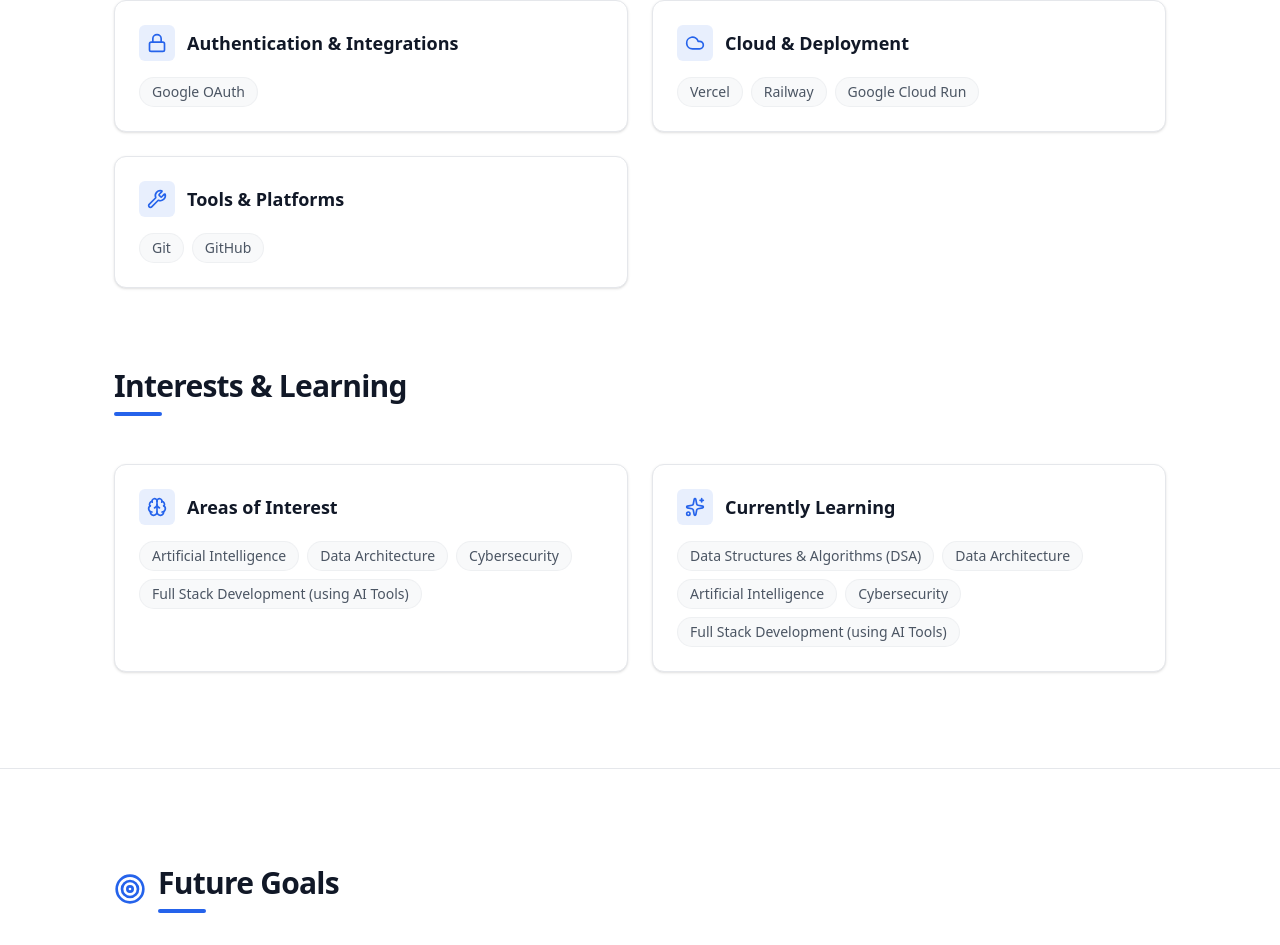
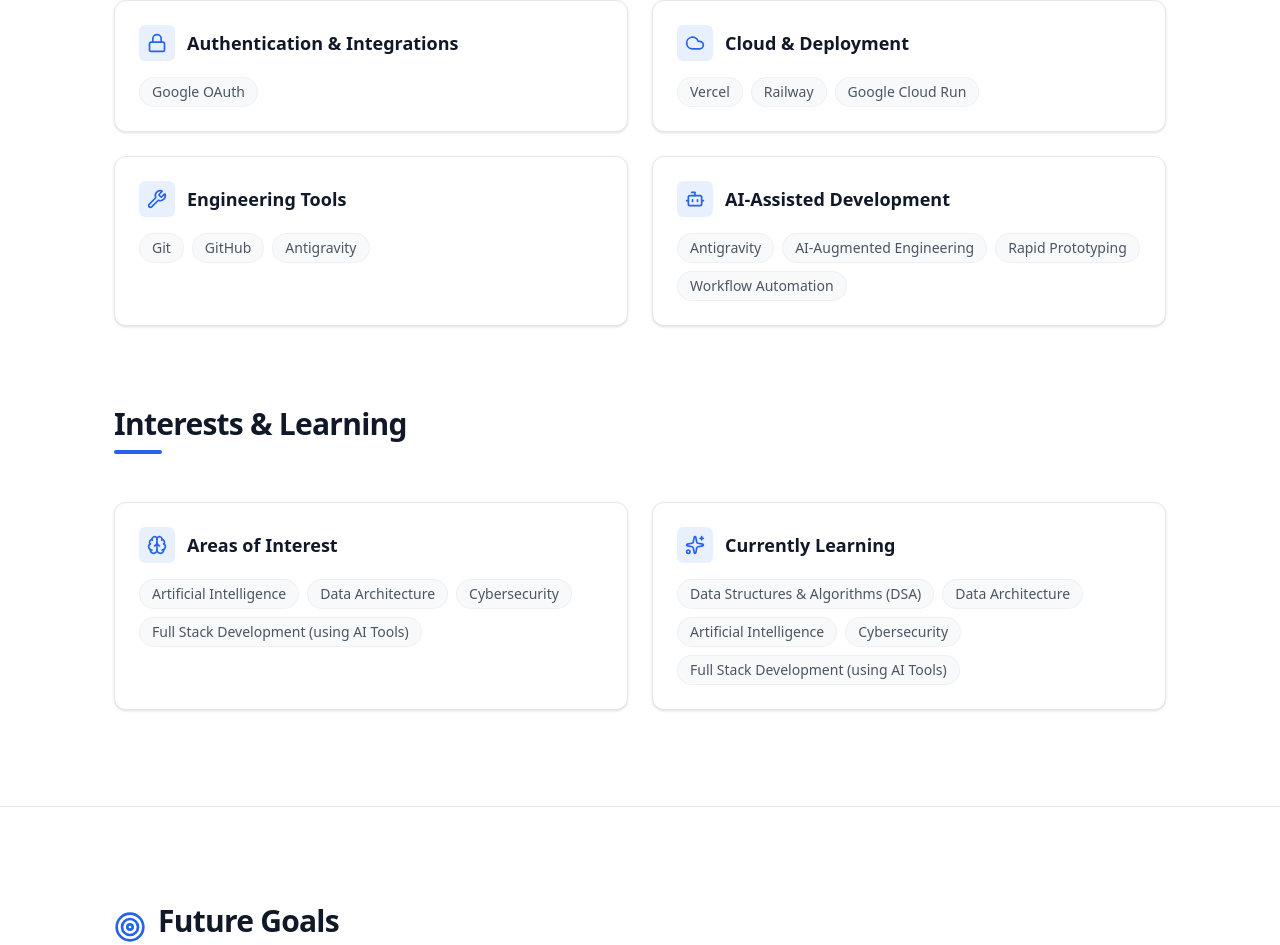
Before and after one commit to sohan1611/Portfolio, a Next.js app: page / in a window 1280 px wide. Shown: the part 2322-3267 px from the top of the page. Built offline with nearby package versions, Linux system fonts and the light colour scheme; no server answers.

Commit message:
Add Antigravity to engineering workflow tools

```diff
--- a/src/components/sections/Skills.tsx
+++ b/src/components/sections/Skills.tsx
@@ -1,6 +1,6 @@
 import { portfolioData } from "@/data/portfolio";
 import { Section } from "../ui/Section";
-import { Code2, Brain, Sparkles, Layers, Database, Cpu, Lock, Cloud, Wrench } from "lucide-react";
+import { Code2, Brain, Sparkles, Layers, Database, Cpu, Lock, Cloud, Wrench, Bot } from "lucide-react";
 import React from "react";
 
 function SkillCard({ title, items, icon: Icon }: { title: string, items: string[], icon: React.ElementType }) {
@@ -42,7 +42,8 @@
           <SkillCard title="AI & APIs" items={portfolioData.skills.ai} icon={Cpu} />
           <SkillCard title="Authentication & Integrations" items={portfolioData.skills.auth} icon={Lock} />
           <SkillCard title="Cloud & Deployment" items={portfolioData.skills.cloud} icon={Cloud} />
-          <SkillCard title="Tools & Platforms" items={portfolioData.skills.tools} icon={Wrench} />
+          <SkillCard title="Engineering Tools" items={portfolioData.skills.tools} icon={Wrench} />
+          <SkillCard title="AI-Assisted Development" items={portfolioData.skills.aiDev} icon={Bot} />
         </div>
 
         <div className="pt-8">
--- a/src/data/portfolio.ts
+++ b/src/data/portfolio.ts
@@ -35,7 +35,8 @@
     ai: ["OpenAI API", "Gemini API", "Serper API", "Resend"],
     auth: ["Google OAuth"],
     cloud: ["Vercel", "Railway", "Google Cloud Run"],
-    tools: ["Git", "GitHub"],
+    tools: ["Git", "GitHub", "Antigravity"],
+    aiDev: ["Antigravity", "AI-Augmented Engineering", "Rapid Prototyping", "Workflow Automation"],
     interests: ["Artificial Intelligence", "Data Architecture", "Cybersecurity", "Full Stack Development (using AI Tools)"],
     currentlyLearning: ["Data Structures & Algorithms (DSA)", "Data Architecture", "Artificial Intelligence", "Cybersecurity", "Full Stack Development (using AI Tools)"]
   },
```
